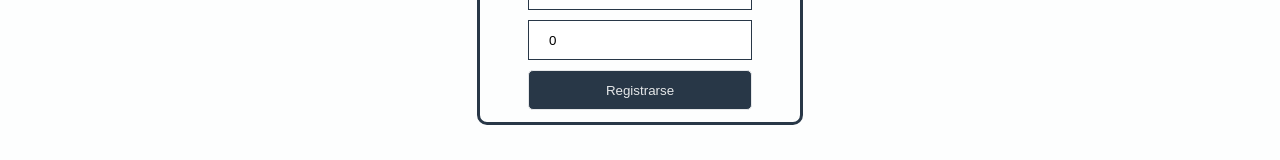
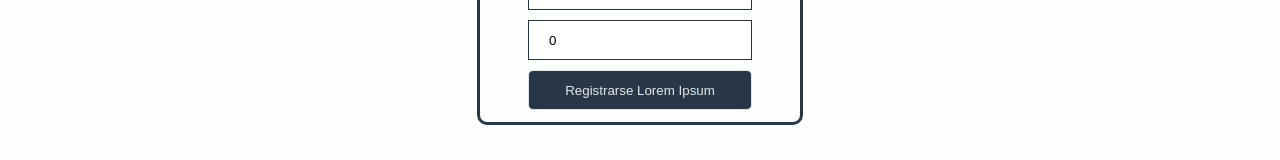
Before and after one commit to Jukaii/Inventario-front-end, a Vue app: page /user/signUp in a window 1280 px wide. Shown: the part 458-618 px from the top of the page. Built offline with nearby package versions, Linux system fonts and the light colour scheme.

Commit message:
ajuste vista

```diff
--- a/src/components/SignUp.vue
+++ b/src/components/SignUp.vue
@@ -14,7 +14,7 @@
                 <br>
                 <input type="number" v-model="user.account.balance" placeholder="Initial Balance">
                 <br>
-                <button type="submit">Registrarse</button>
+                <button type="submit">Registrarse Lorem Ipsum</button>
             </form>
         </div>
     </div>
```
